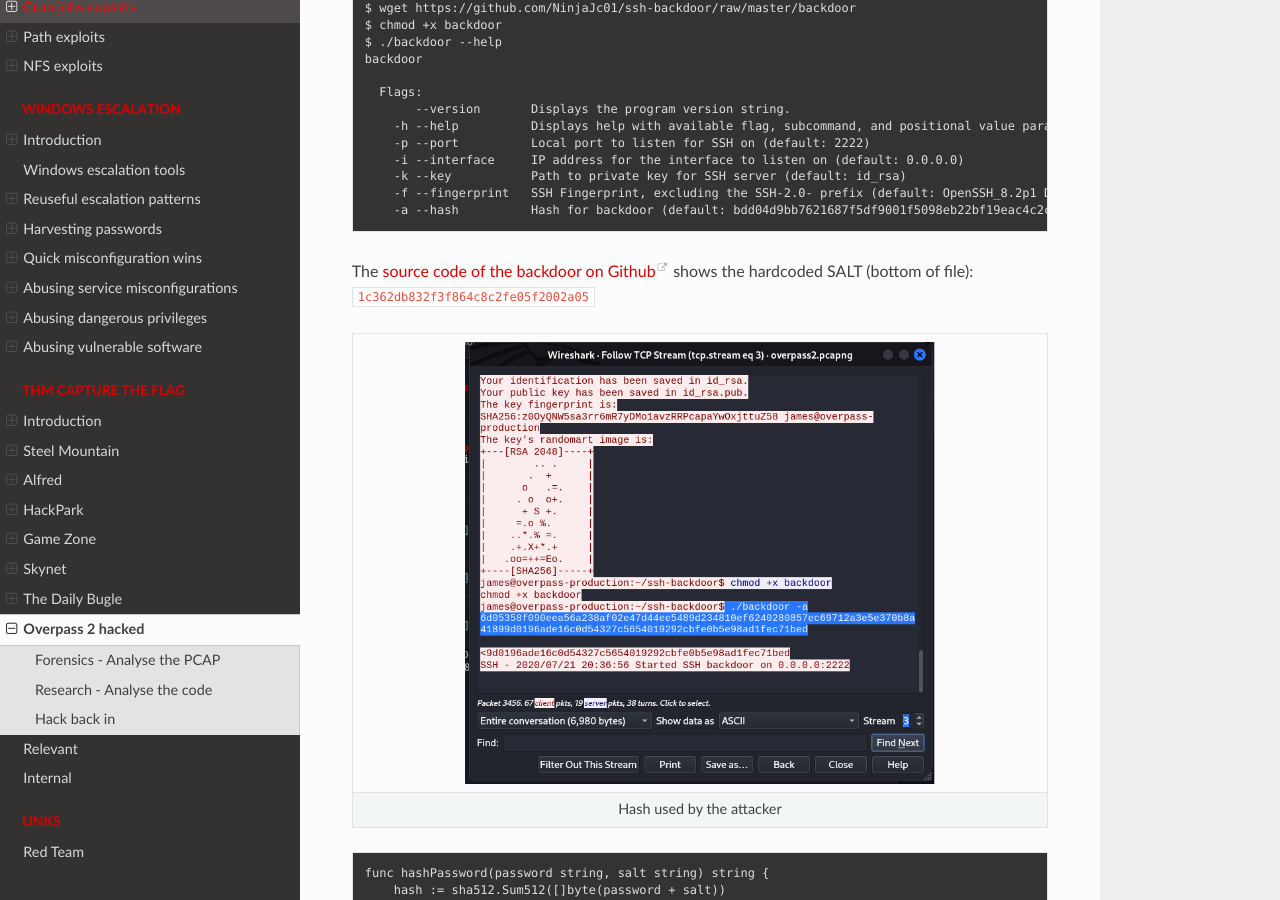
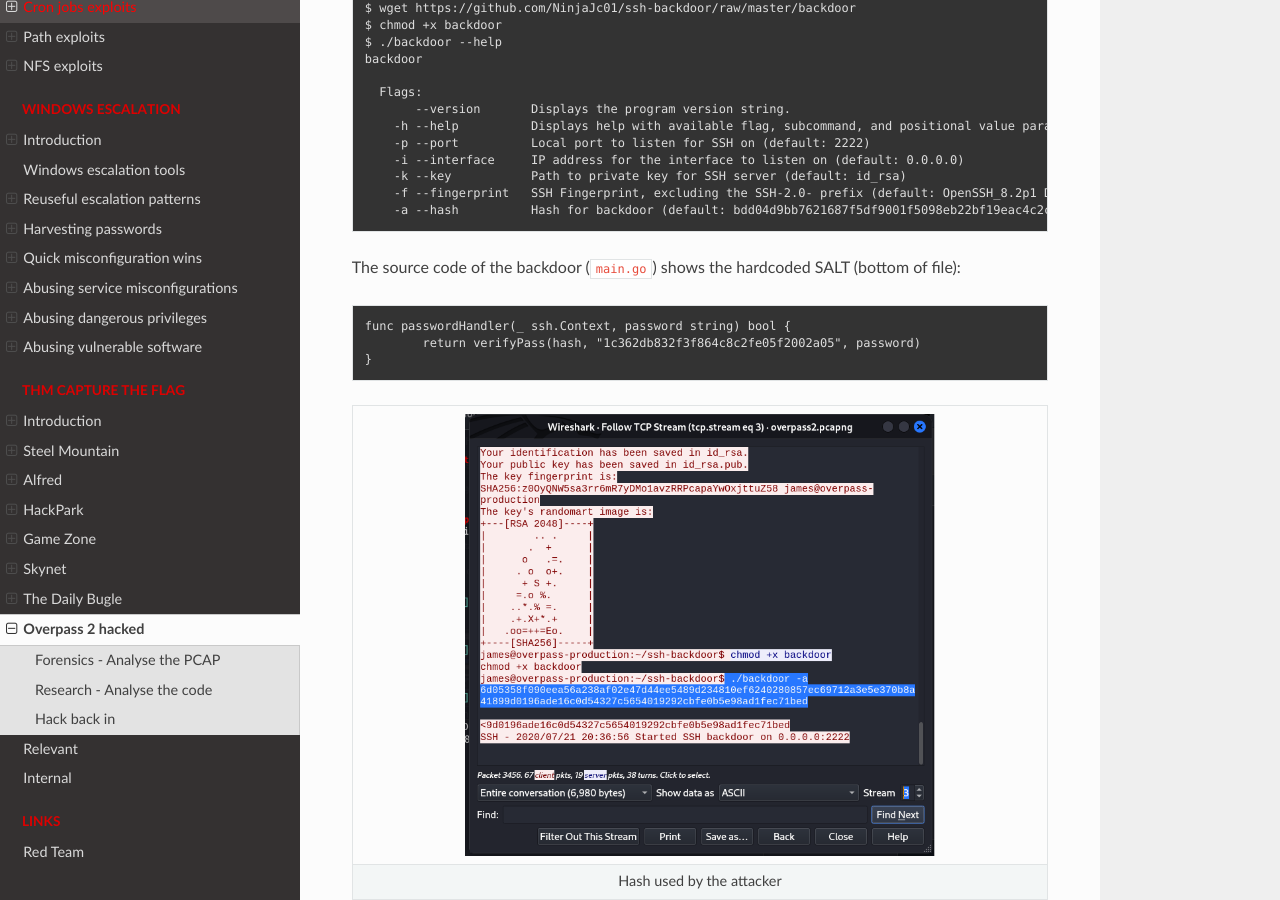
Before and after one commit to tymyrddin/red-escalation, a Sphinx documentation site: the page built from source/docs/thm/overpass2.md, in a window 1280 px wide and 900 px high, scrolled down 3818 px. Built offline with Sphinx 7.4.7 and the Read the Docs theme 2.0.0, drawn with Linux system fonts in a browser that asks for light colours.

Commit message:
Version 0.1

````diff
--- a/source/docs/thm/overpass2.md
+++ b/source/docs/thm/overpass2.md
@@ -101,8 +101,13 @@ Download the backdoor to figure out the default hash for the backdoor:
         -f --fingerprint   SSH Fingerprint, excluding the SSH-2.0- prefix (default: OpenSSH_8.2p1 Debian-4)
         -a --hash          Hash for backdoor (default: bdd04d9bb7621687f5df9001f5098eb22bf19eac4c2c30b6f23efed4d24807277d0f8bfccb9e77659103d78c56e66d2d7d8391dfc885d0e9b68acd01fc2170e3)
 
-The [source code of the backdoor on Github](https://raw.githubusercontent.com/NinjaJc01/ssh-backdoor/master/main.go)
-shows the hardcoded SALT (bottom of file): `1c362db832f3f864c8c2fe05f2002a05`
+The source code of the backdoor (`main.go`) shows the hardcoded SALT (bottom of file):
+
+```text
+func passwordHandler(_ ssh.Context, password string) bool {
+	return verifyPass(hash, "1c362db832f3f864c8c2fe05f2002a05", password)
+}
+```
 
 | ![Hash](../../_static/images/Screenshot from 2022-10-02 01-09-12.png) |
 |:--:|
````
